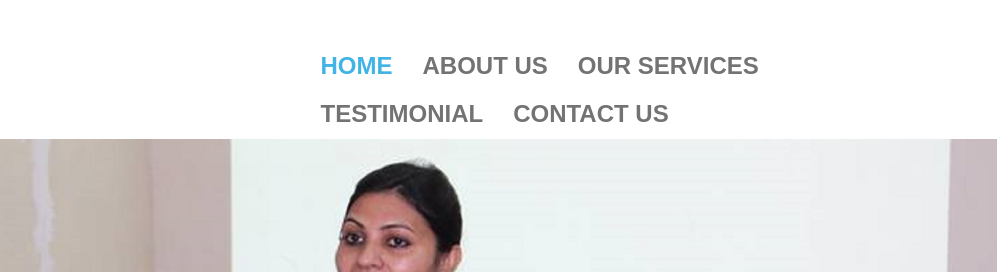
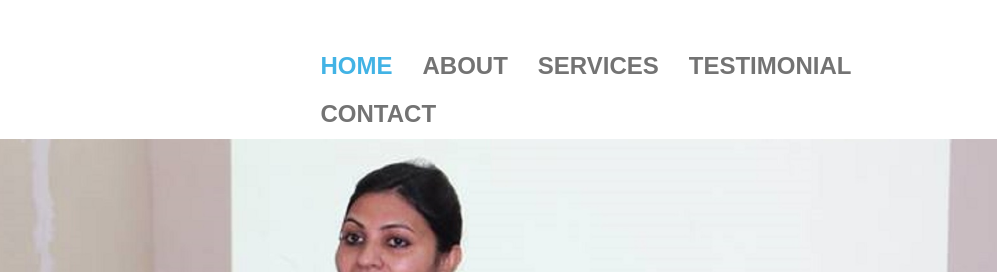
Before and after one commit to rowenaphillips/rp, a plain HTML site: page index.html in a window 1280 px wide. Shown: the top 272 px of the page, 283-1280 px from the left. Drawn offline with nearby package versions, Linux system fonts and the light colour scheme; some packages are replaced by stand-ins of ours; a web font is replaced by a local one.

Commit message:
Add files via upload

```diff
--- a/index.html
+++ b/index.html
@@ -48,10 +48,10 @@
 
 					      <ul class="nav navbar-nav navbar-right">
 					        <li><a class="menu active" href="#home" >Home</a></li>
-					        <li><a class="menu" href="#about">about us</a></li>
-					        <li><a class="menu" href="#service">our services </a></li>
+					        <li><a class="menu" href="#about">about</a></li>
+					        <li><a class="menu" href="#service">services </a></li>
 					        <li><a class="menu" href="#team">TESTIMONIAL</a></li>
-					        <li><a class="menu" href="#contact"> contact us</a></li>
+					        <li><a class="menu" href="#contact"> contact</a></li>
 					      </ul>
 					    </div><!-- /navbar-collapse -->
 					  </div><!-- / .container-fluid -->
```
